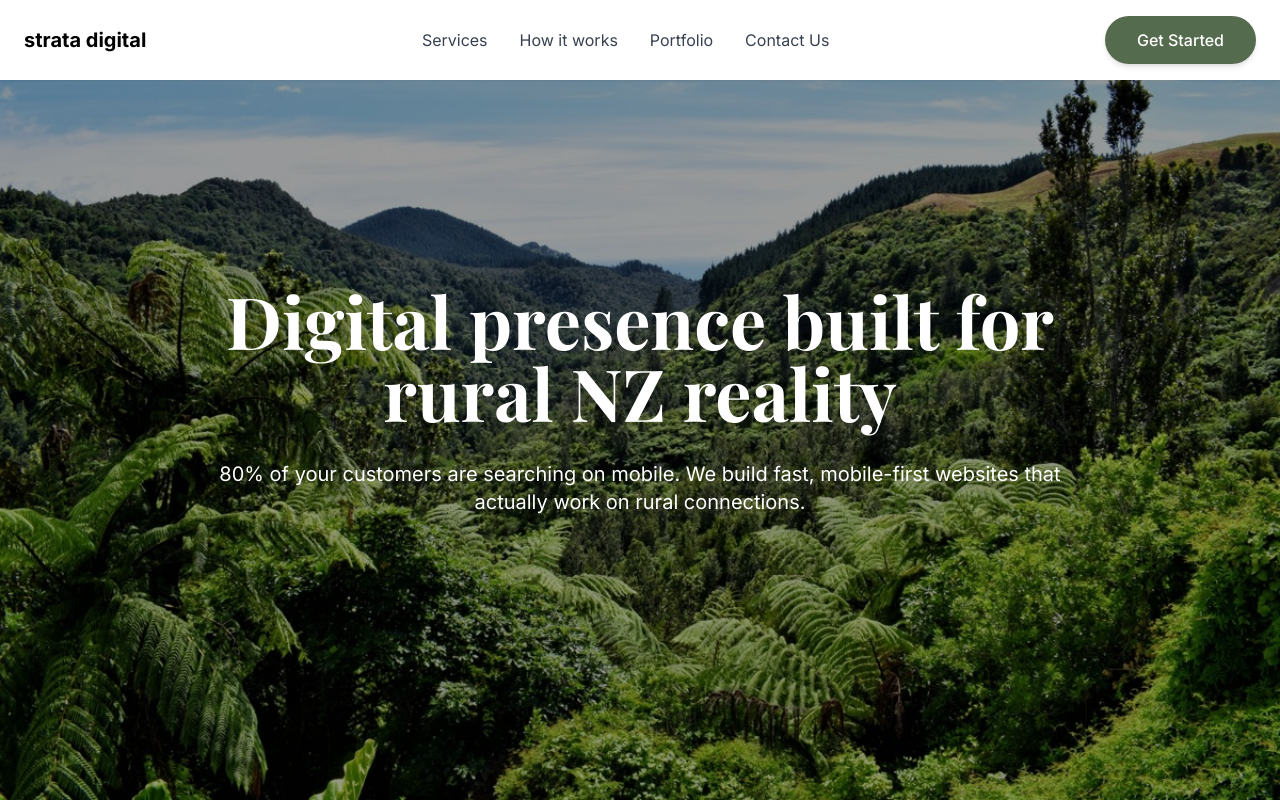
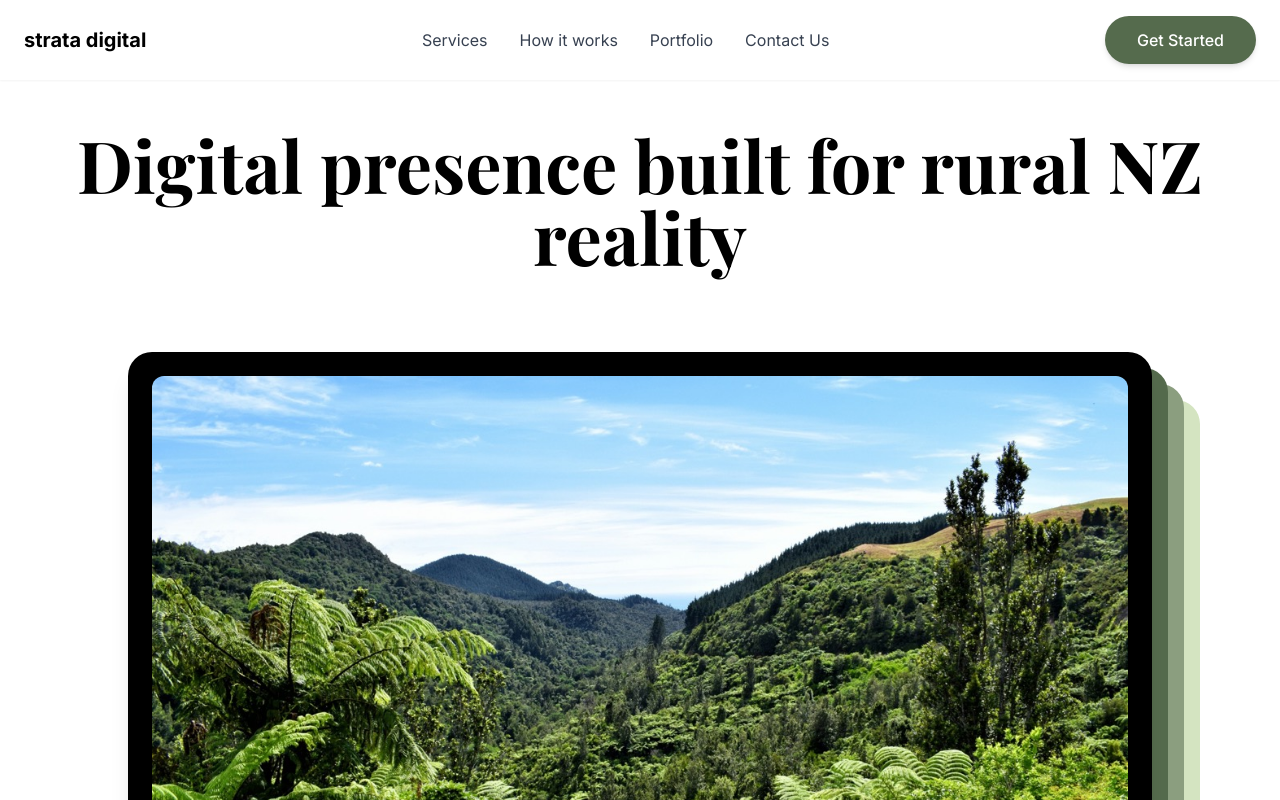
Before and after one commit to info-truenorth/strata-rural, a React (Vite) app: page / in a window 1280 px wide. Shown: the top 800 px of the page. Built offline with nearby package versions, Linux system fonts and the light colour scheme.

Commit message:
Revert "Redesign hero to full-screen background image"
This reverts commit f59da2afe62033c3d3ae3c8ec34e3600e57915a5.

```diff
--- a/src/components/Hero.jsx
+++ b/src/components/Hero.jsx
@@ -1,26 +1,56 @@
-import React from 'react';
+import React, { useEffect, useState } from 'react';
 
 const Hero = () => {
+  const [scrollY, setScrollY] = useState(0);
+
+  useEffect(() => {
+    const handleScroll = () => {
+      setScrollY(window.scrollY);
+    };
+    window.addEventListener('scroll', handleScroll);
+    return () => window.removeEventListener('scroll', handleScroll);
+  }, []);
+
   return (
-    <section
-      className="relative w-full h-screen min-h-[600px] flex items-center justify-center bg-cover bg-center"
-      style={{
-        backgroundImage: 'url(/hero-nz-bush.jpg)',
-        backgroundPosition: 'center',
-        backgroundSize: 'cover',
-      }}
-    >
-      {/* Dark overlay for text readability */}
-      <div className="absolute inset-0 bg-black bg-opacity-40"></div>
-
-      {/* Content */}
-      <div className="relative z-10 container mx-auto max-w-4xl px-6 text-center">
-        <h1 className="text-5xl md:text-6xl lg:text-7xl font-playfair font-semibold text-white mb-8 leading-tight">
+    <section className="pt-32 pb-32 px-6 bg-white">
+      <div className="container mx-auto max-w-7xl">
+        {/* Main Headline */}
+        <h1 className="text-5xl md:text-6xl lg:text-7xl font-playfair font-semibold text-black text-center mb-20 leading-tight">
           Digital presence built for rural NZ reality
         </h1>
-        <p className="text-lg md:text-xl text-white leading-relaxed">
-          80% of your customers are searching on mobile. We build fast, mobile-first websites that actually work on rural connections.
-        </p>
+
+        {/* Hero Image with Frame - Multi-layer effect with olive shades and parallax */}
+        <div className="mb-32 flex justify-center px-4">
+          <div className="w-full max-w-5xl relative" style={{perspective: '1000px'}}>
+            {/* Layer 3: Lightest olive (parallax slowest) */}
+            <div className="absolute inset-0 bg-sage-light rounded-3xl transition-transform duration-100" style={{transform: `translate(${48 + scrollY * 0.05}px, ${48 + scrollY * 0.05}px)`, zIndex: 1}}></div>
+
+            {/* Layer 2: Medium olive (parallax medium) */}
+            <div className="absolute inset-0 bg-olive-medium rounded-3xl transition-transform duration-100" style={{transform: `translate(${32 + scrollY * 0.04}px, ${32 + scrollY * 0.04}px)`, zIndex: 2}}></div>
+
+            {/* Layer 1: Dark olive (parallax fastest) */}
+            <div className="absolute inset-0 bg-olive-dark rounded-3xl transition-transform duration-100" style={{transform: `translate(${16 + scrollY * 0.03}px, ${16 + scrollY * 0.03}px)`, zIndex: 3}}></div>
+
+            {/* Black border tablet frame (foreground - no parallax) */}
+            <div className="relative bg-black p-4 md:p-6 rounded-3xl shadow-xl group cursor-pointer" style={{zIndex: 4}}>
+              <img
+                src="/hero-nz-bush.jpg"
+                alt="New Zealand bush landscape"
+                className="w-full h-auto rounded-xl transition-transform duration-500 group-hover:scale-105"
+              />
+            </div>
+          </div>
+        </div>
+
+        {/* Below Image Content */}
+        <div className="max-w-3xl mx-auto text-center">
+          <h2 className="font-playfair text-3xl md:text-4xl lg:text-5xl font-medium text-black mb-8">
+            digital presence that actually works in rural nz
+          </h2>
+          <p className="text-base md:text-lg text-gray-600 leading-relaxed">
+            80% of your customers are searching on mobile. We build fast, mobile-first websites that actually work on rural connections.
+          </p>
+        </div>
       </div>
     </section>
   );
```
